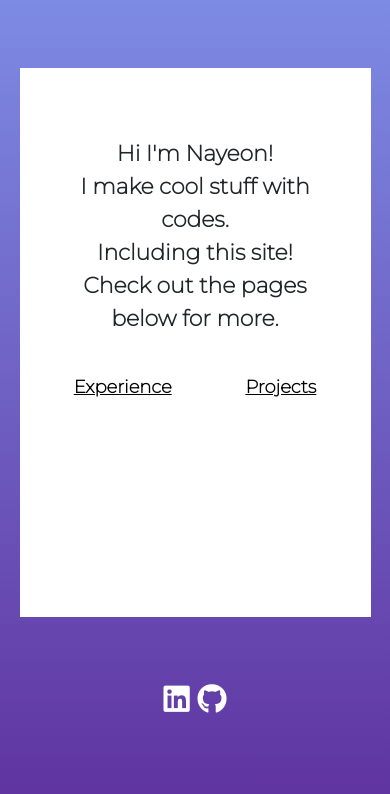
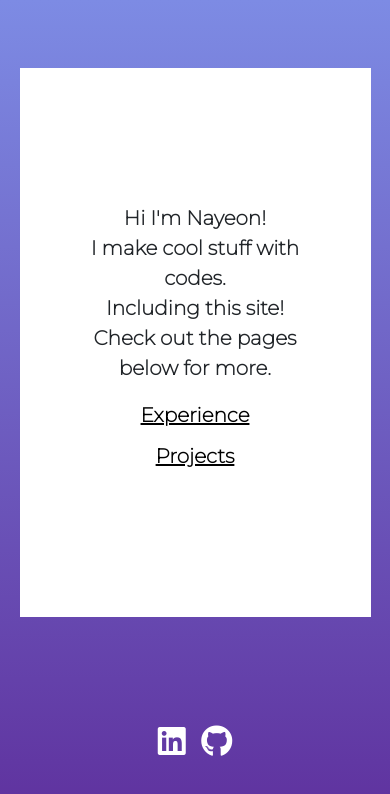
Before and after one commit to hyunnaye/portfolio-website, a React (Create React App) app: page / in a window 390 px wide. Shown: the top 794 px of the page. Built offline with nearby package versions, Linux system fonts and the light colour scheme.

Commit message:
made fontsizes scalable and fixed sizing issues

```diff
--- a/src/components/Experience/experience.css
+++ b/src/components/Experience/experience.css
@@ -11,11 +11,11 @@
     font-weight: bold;
     display: inline;
     color: white;
+    font-size: 1rem;
 }
 
 .cardBody {
     padding-top: 10%;
-
     background-color: rgb(236, 236, 236);
 }
 
@@ -31,10 +31,11 @@
 }
 .cardTitle {
     font-weight: bold;
+    font-size: 1.5rem;
 }
 .cardCompany {
     font-weight: bold;
-    font-size: 14px;
+    font-size: 1rem;
 }
 .dropdown {
     width: 40%;
@@ -50,7 +51,7 @@
 .fas {
     position: absolute;
     right: 5%;
-    font-size: 1.5rem;
+    font-size: 1rem;
 }
 .rowSkill {
     margin-bottom: 2%;
@@ -83,11 +84,15 @@
 .educationCollapse {
     width: 50%;
 }
-
+.cardTitle {
+    font-size: 1rem;
+}
+.rowSkillMobile {
+    display: none;
+}
 @media screen and (max-width: 1050px) {
-
     .header {
-        font-size: 18px;
+        font-size: 0.9rem;
     }
     .arrow {
         font-size: 1rem;
@@ -95,7 +100,7 @@
         color: white;
     }
     .h5 {
-        font-size: 12px;
+        font-size: 1rem;
     }
     .pageContainer {
         height: 100%;
@@ -109,15 +114,26 @@
     }
 }
 
-@media screen and (max-width: 500px) {
-
+@media screen and (max-width: 768px) {
+    .rowSkillMobile {
+        display: block;
+    }
+    .rowSkillPC {
+        display: none;
+    }
     .header {
-        font-size: 14px;
+        font-size: 0.9rem;
     }
     .educationH4 {
-        font-size: 16px;
+        font-size: 1.25rem;
+    }
+    .cardTitle {
+        font-size: 1rem;
     }
     .educationH5 {
-        font-size: 14px;
+        font-size: 1rem ;
+    }
+    .h5 {
+        font-size: 0.5rem;
     }
 }
--- a/src/components/Experience/experience.js
+++ b/src/components/Experience/experience.js
@@ -17,7 +17,7 @@ const Position = (props) => {
             <Card style={{ width: '80%'}} className='card h-100'>
                 <Card.Img variant="top" src={props.img}/>
                 <Card.Body className='cardBody h-100'>
-                    <Card.Title className='cardTitle'>{props.title}</Card.Title>
+                    <Card.Text className='cardTitle'>{props.title }</Card.Text>
                     <Card.Text className='cardCompany'>{props.company}</Card.Text>
                     <Card.Text className='cardDuration'>{props.duration}</Card.Text>
                     <Card.Text style = {{height: props.height}}className='cardDescription h-100'>{props.description}</Card.Text>
@@ -105,7 +105,7 @@ const Skills = (props) => {
         </div>
         <Collapse in={props.skills } style={{width: '100%'}}>
             <Container>
-                <Row className='row rowSkill' >
+                <Row className='row rowSkillPC rowSkill' >
                     <Col  xs={12} md={4} className='col colSkill'>
                              <h5 className='h5'>Python</h5>
                              <h5 className='h5'>C</h5>
@@ -120,9 +120,24 @@ const Skills = (props) => {
 
                     </Col>
                     <Col  xs={12} md={4} className='col colSkill'>
-                            <h5 className='h5'>Object Oriented Programming (OOP)</h5>
+                            <h5 className='h5'>Object Oriented Programming</h5>
                             <h5 className='h5'>Drupal</h5>
-                            <h5 className='h5'>UI/UX Design with Figma and Adobe XD</h5>
+                            <h5 className='h5'>UI/UX Design with Figma </h5>
+                    </Col>
+                </Row>
+                <Row className='row rowSkillMobile rowSkill' >
+                    <Col  xs={12} md={4} className='col colSkill'>
+                        <h5 className='h5'>Python</h5>
+                        <h5 className='h5'>Java</h5>
+                        <h5 className='h5'>C</h5>
+                        <h5 className='h5'>Object Oriented Programming</h5>
+                        <h5 className='h5'>React/React Native</h5>
+                        <h5 className='h5'>Git</h5>
+                        <h5 className='h5'>Bootstrap</h5>
+                        <h5 className='h5'>HTML</h5>
+                        <h5 className='h5'>CSS</h5>
+                        <h5 className='h5'>Drupal</h5>
+                        <h5 className='h5'>UI/UX Design with Figma</h5>
                     </Col>
                 </Row>
             </Container>
--- a/src/components/Homepage/Homepage.css
+++ b/src/components/Homepage/Homepage.css
@@ -29,49 +29,54 @@
     flex-direction: row;
     flex-wrap: wrap;
     text-align: left;
-    margin: 5% 12% 10% 12%;
     justify-content: space-between;
     align-items: center;
     display: flex;
     z-index: 1;
     position: relative;
+    margin-left: 12%;
+    margin-right: 12%;
 }
 .pageLink {
     color:black;
     z-index: 2;
     position: relative;
     font-weight: bold;
+    font-size: 1.5rem;
 }
 .bitmoji{
     display: none;
 }
 .whiteBox {
     position: absolute;
+    display: flex;
     top: 0;
     width: 90%;
     height: 80%;
     margin: 5%;
     background-color: white;
     z-index: -1;
+    flex-direction: column;
+    justify-content: center;
+}
 
-}
-@keyframes falldown {
-    from {top: 0vh;}
-    to {top: 100vh;}
-}
 .text {
     white-space: pre-line;
     text-align: left;
     font-weight: bolder;
-    font-size: larger;
+    font-size: 2rem;
     display:inline-flexbox;
-    margin: 20% 10% 10% 10%;
+    margin: 0;
+    margin-left: 12%;
+    margin-bottom: 5%;
     width: 65%;
     position: relative;
-    font-size: 30px;
     transition: all 0.5s ease-in;
 }
 
+.textContainer{
+    justify-content: center;
+}
 .mobileOnly {
     visibility: hidden;
 }
@@ -79,17 +84,27 @@
 @media screen and (min-width: 1050px) {
     .bitmoji{
         display: block;
-        position: absolute;
-        top: 20%;
-        left: 65%;
+
     }
+    .imageContainer{
+        position:absolute;
+        display: flex;
+        justify-content: center;
+        align-items: center;
+        width: 40%;
+        left: 55%;
+        height: 40%;
+        top:25%;
 
+    }
     .pageLink {
-        font-size: 30px;
+        font-size: 1.5rem;
 
     }
     .linkContainer{
         width: 45%;
+        margin-top: 0;
+        margin-bottom: 0;
     }
     /* .falldownContainer {
         animation-name: falldown;
@@ -103,16 +118,22 @@
     }
     .text {
         position: relative;
-        margin: 10% 0 5% 12%;
+        margin-left: 12%;
+        margin-bottom: 5%;
         width: 40%;
-        font-size: 36px;
+        font-size: 2rem;
     }
 
 }
+
+
 @media screen and (max-width: 768px) {
+    .pcOnly {
+        display: none;
+    }
 
     .linkContainer {
-        flex-direction: row;
+        flex-direction: column;
         text-align: center;
         margin-top: 0;
         margin-bottom: 0;
@@ -126,61 +147,13 @@
         position: relative;
     }
     .pageLink {
-        font-size: 18px;
-        margin-bottom: 10%;
-    }
-
-    .text {
-        font-size: 26px;
-        margin-left: auto;
-        margin-right: auto;
-        margin-top: 35%;
-        text-align: center;
-    }
-    .animationText {
-        visibility: hidden;
-    }
-    .whiteBox {
-        height: 65%;
-        margin-top: 17.5%;
-        margin-bottom: 17.5%;
-    }
-    .linkIcon {
-        color: #fff;
-        font-size: 30px;
-        margin-left: 1%;
-        margin-right: 1%;
-    }
-}
-
-@media screen and (max-width: 450px) {
-    .pcOnly {
-        display: none;
-    }
-
-    .linkContainer {
-        flex-direction: row;
-        text-align: center;
-        margin-top: 0;
-        margin-bottom: 0;
-        margin-left: auto;
-        margin-right: auto;
-        justify-content: space-evenly;
-        align-items: center;
-        z-index: 1;
-        flex-wrap: wrap;
-
-        position: relative;
-    }
-    .pageLink {
-        font-size: 18px;
+        font-size: 1.25rem;
         margin-bottom: 10%;
     }
     .text {
-        font-size: 22px;
+        font-size: 1.25rem;
         margin-left: auto;
         margin-right: auto;
-        margin-top: 35%;
         text-align: center;
     }
     .animationText {
@@ -196,9 +169,9 @@
     }
     .linkIcon {
         color: #fff;
-        font-size: 30px;
-        margin-left: 1%;
-        margin-right: 1%;
+        font-size: 2rem;
+        margin-left: 2%;
+        margin-right: 2%;
         text-decoration: none;
     }
     .linkIcon:hover {
@@ -207,7 +180,7 @@
     }
     .iconContainer {
         position: absolute;
-        bottom: 15%;
+        bottom: 10%;
         width: 100%;
         align-items: center;
     }
--- a/src/components/Homepage/Homepage.js
+++ b/src/components/Homepage/Homepage.js
@@ -2,7 +2,6 @@ import React, {useState} from 'react';
 import './homepage.css';
 import bitmoji from '../../assets/bitmoji-3.png';
 import { useSpring, animated } from 'react-spring';
-import { Link } from 'react-router-dom';
 
 
 function HomepageLinks() {
@@ -46,15 +45,19 @@ function Homepage() {
                 onMouseLeave={effect ? () => setProps({xys: [0, 0, 1]}) : null}
                 style={{transform: props.xys.to(trans)}}>
                     <div className='textContainer'>
-                        <div className='whiteBox'/>
-                        <p className='text'>{text}</p>
-                        <HomepageLinks className='HomepageButtons'  />
+                        <div className='whiteBox'>
+                                <p className='text'>{text}</p>
+                                <HomepageLinks className='HomepageButtons'  />
+                        </div>
+
                     </div>
-                    <img src={bitmoji} className='bitmoji' alt="icon" />
+                    <div className='imageContainer'>
+                         <img src={bitmoji} className='bitmoji' alt="icon" />
+                    </div>
             </animated.div>
             <div className='iconContainer mobileOnly'>
-                <a className="fab fa-linkedin linkIcon" href='//www.linkedin.com/in/nayeon-hyun-9b08a119a/'></a>
-                <a className="fab fa-github linkIcon" href='//www.github.com/hyunnaye'></a>
+                <a className="fab fa-linkedin linkIcon" href='//www.linkedin.com/in/nayeon-hyun-9b08a119a/'> </a>
+                <a className="fab fa-github linkIcon" href='//www.github.com/hyunnaye'> </a>
             </div>
             <p className='animationText'>Hover animation can be enabled/disabled by clicking</p>
         </div>
--- a/src/components/Navbar/Navbar.css
+++ b/src/components/Navbar/Navbar.css
@@ -4,7 +4,6 @@
     display: flex;
     justify-content: center;
     align-items: center;
-    font-size: 12px;
 }
 
 .navbar-logo {
@@ -12,7 +11,7 @@
     justify-self: start;
     margin-left: 20px;
     cursor: pointer;
-    font-size: 22px;
+    font-size: 1.5rem;
     text-decoration: none;
 }
 .navbar-logo:hover {
@@ -29,7 +28,7 @@
     width: 80vw;
     justify-content: end;
     margin-right: 2rem;
-    font-size: 18px;
+    font-size: 1.2rem;
     margin-top: 1em;
 
 }
@@ -61,7 +60,7 @@
 .navIcon {
     color: white;
     text-decoration: none;
-    font-size: 26px;
+    font-size: 1.8rem;
     padding: 0 1rem;
 }
 .navIcon:hover {
@@ -117,7 +116,7 @@
     }
     .nav-links {
         text-align: center;
-        font-size: 18px;
+        font-size: 1.2rem;
         padding: 1.5rem;
         width: 100%;
         display: table;
@@ -140,7 +139,7 @@
     }
     .navbar-logo {
         position: absolute;
-        top: 20%;
+        top: 15%;
         left: 0;
         transform: translate(15%, 35%);
     }
```
Also changed, not shown: src/components/Navbar/Navbar.js (+4 -4 lines).
